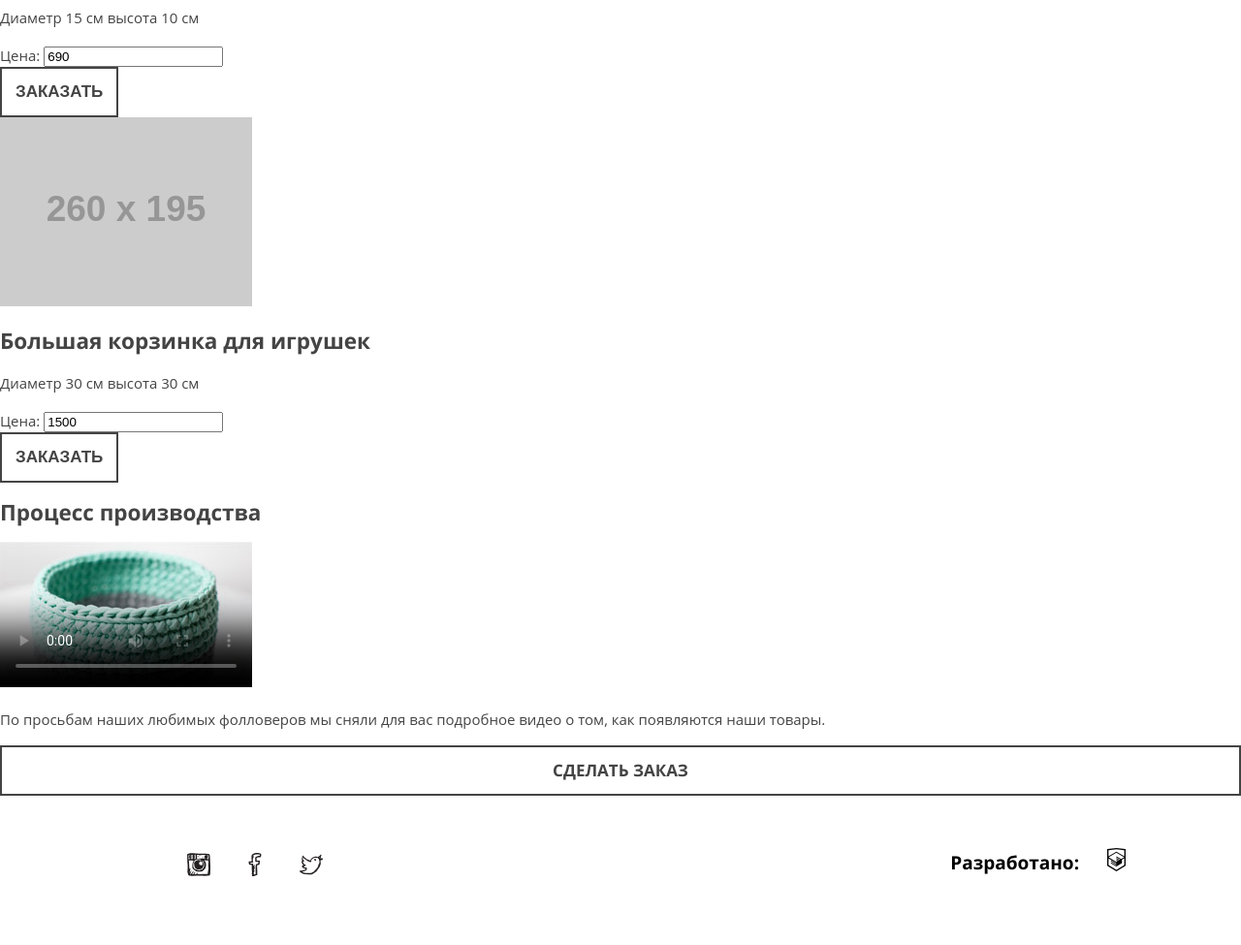
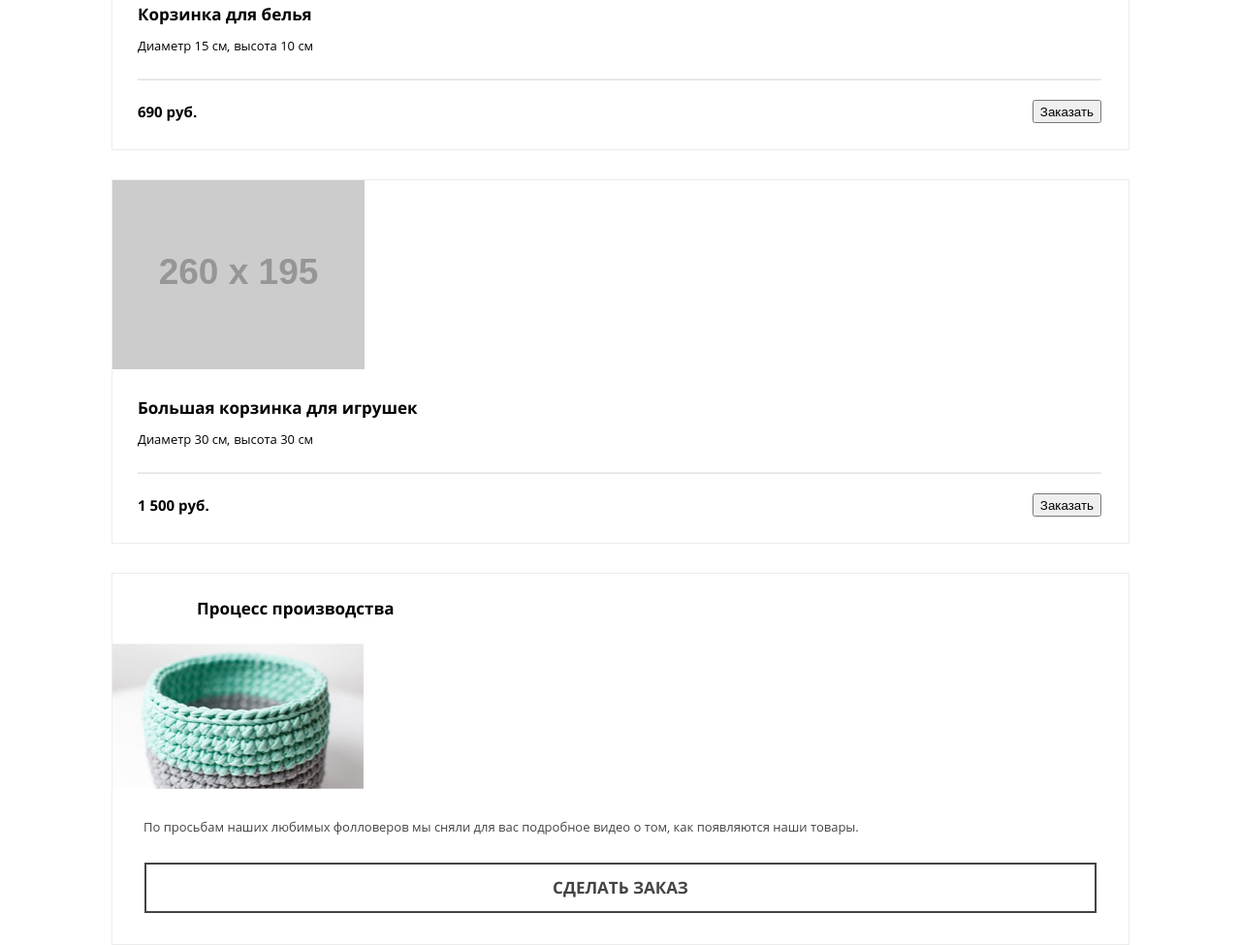
Before and after one commit to dawinn/273215-mishka, a website: page catalog.html in a window 1280 px wide. Shown: the part 1315-2290 px from the top of the page at 97% size. Before the commit the page ends 2224 px from the top, so only its background shows below. Drawn offline with nearby package versions, Linux system fonts and the light colour scheme; files that its build step writes are made by us from their sources; placeholder pictures from the web are drawn by us; files whose address does not match are found by name; a web font is replaced by a local one.

Commit message:
Сделана разметка мобильной версии сетки для catalog.html

```diff
--- a/catalog.html
+++ b/catalog.html
@@ -42,33 +42,32 @@
         </nav>
     </header>
     <main class="page-content">
-      <h1 class="page-content__title">Каталог товара</h1>
+      <div class="page-content__title-wrapper">
+        <h1 class="page-content__title">Каталог товаров</h1>
+      </div>
 
       <div class="catalog-list">
         <section class="catalog-list__item  product">
-          <div class="product_img">
+          <div class="product__img">
             <img src="img/photo-1-mobile@1x.jpg" width="260" height="195" alt="Зайчик попрыгайчик">
           </div>
           <header class="product__header">
-            <h2 class="product__title">Зайчик попрыгайчик</h2>
+            <h2 class="product__title">Зайчик-попрыгайчик</h2>
             <p class="product__descr">
                 <span>Рост 30 см</span>
                 <span>Вес 200 г</span>
             </p>
           </header>
           <footer class="product__footer">
-            <form class="product__order-form" method="post" action="https://echo.htmlacademy.ru/">
-              <input type="hidden" name="title" value="Вязаные корзинки">
             <div class="product__price">
-                <label for="price-item13">Цена:</label>
-                <input type="number" name="price" id="price-item13" value="1200" readonly>
+              1 200 руб.
             </div>
-              <button class="product__order-btn btn product__order-btn--nojs">Заказать</button>
-            </form>
+            <button class="product__order-btn   product__order-btn--nojs">Заказать</button>
           </footer>
         </section>
+
         <section class="catalog-list__item  product">
-          <div class="product_img">
+          <div class="product__img">
             <img src="http://placehold.it/260x195" width="260" height="195" alt="Корзинка для белья">
           </div>
           <header class="product__header">
@@ -79,18 +78,15 @@
             </p>
           </header>
           <footer class="product__footer">
-            <form class="product__order-form" method="post" action="https://echo.htmlacademy.ru/">
-              <input type="hidden" name="title" value="Вязаные корзинки">
             <div class="product__price">
-                <label for="price-item14">Цена:</label>
-                <input type="number" name="price" id="price-item14" value="690" readonly>
+              690 руб.
             </div>
-              <button class="product__order-btn btn product__order-btn--nojs">Заказать</button>
-            </form>
+            <button class="product__order-btn  product__order-btn--nojs">Заказать</button>
           </footer>
         </section>
+
         <section class="catalog-list__item  product">
-          <div class="product_img">
+          <div class="product__img">
             <img src="http://placehold.it/260x195" width="260" height="195" alt="Большая корзинка для игрушек">
           </div>
           <header class="product__header">
@@ -101,20 +97,16 @@
             </p>
           </header>
           <footer class="product__footer">
-            <form class="product__order-form" method="post" action="https://echo.htmlacademy.ru/">
-              <input type="hidden" name="title" value="Вязаные корзинки">
             <div class="product__price">
-                <label for="price-item15">Цена:</label>
-                <input type="number" name="price" id="price-item15" value="1500" readonly>
+              1 500 руб.
             </div>
-              <button class="product__order-btn btn product__order-btn--nojs">Заказать</button>
-            </form>
+            <button class="product__order-btn  product__order-btn--nojs">Заказать</button>
           </footer>
         </section>
 
         <section class="catalog-list__item  video">
           <h2 class="video__title">Процесс производства</h2>
-          <video controls preload="metadata" width="260" height="150" poster="img/video-mobile@1x.jpg"></video>
+          <video class="video__viewer" preload="metadata" width="259" height="150" poster="img/video-mobile@1x.jpg"></video>
           <p class="video__descr">По просьбам наших любимых фолловеров мы сняли для вас подробное видео о том, как появляются наши товары.</p>
           <a class="video__order-link btn video__order-link--nojs"  href="form.html">Сделать заказ</a>
         </section>
@@ -124,6 +116,9 @@
     </main>
     <footer class="page-footer">
       <div class="page-footer__wrapper">
+        <div class="page-footer__logo">
+
+        </div>
         <p class="page-footer__social">
           <span class="social-links">
             <a class="social-link  social-link--in" href="https://www.instagram.com/htmlacademy">Мы в Инстаграме</a>
--- a/sass/blocks/catalog-list.scss
+++ b/sass/blocks/catalog-list.scss
@@ -2,4 +2,14 @@
   display: flex;
   flex-direction: column;
   align-items: center;
+
+  &__item {
+    padding: 0;
+    @include container;
+    margin-bottom: 30px;
+    width: 259px;
+
+    border: 1px solid $border-lightgrey;
+    box-sizing: border-box;
+  }
 }
--- a/sass/blocks/page-content.scss
+++ b/sass/blocks/page-content.scss
@@ -8,16 +8,18 @@
   }
   &__title {
     margin: 0;
-    margin-bottom: 23px;
+    margin-bottom: 30px;
     padding-top: 70px;
     padding-right: 30px;
-    padding-bottom: 79px;
+    padding-bottom: 76px;
     padding-left: 30px;
 
     @include set-font-size($h1-font-size);
     color: $text-black;
     font-weight: bold;
     text-align: center;
+
+    background-color: $bg-lightgrey;
   }
 
   &__title--index-page {
--- a/sass/blocks/page-footer.scss
+++ b/sass/blocks/page-footer.scss
@@ -5,7 +5,7 @@
   color: $text-black;
   font-weight: bold;
 
-  //background-color: $bg-lightgrey;
+  background-color: $bg-lightgrey;
 
   &__wrapper {
     @include container;
--- a/sass/blocks/product.scss
+++ b/sass/blocks/product.scss
@@ -1,50 +1,64 @@
 .product {
-  margin: 30px;
-  padding: 0;
 
-  @include font-open-sans ($font-size, $color-title,bold, $line-height);
+  @include set-font-size($default-font-size);
+  font-weight: bold;
+  color: $text-black;
 
-  border: 1px solid $color-border-light;
+  background: $bg-white;
 
   &__img {
     margin: 0;
+    margin-bottom: 22px;
     padding: 0;
   }
+
+  &__header,
+  &__footer {
+    margin-left: 26px;
+    margin-right: 28px;
+  }
+
   &__header {
-    margin-left: 30px;
-    margin-right: 30px;
+    padding-bottom: 19px;
 
-    border-bottom: 1px solid $color-border-light;
+    border-bottom: 1px solid $border-lightgrey;
   }
 
   &__footer {
-    margin-top: 25px;
-    margin-left: 30px;
-    margin-right: 30px;
-
+    padding-top: 20px;
+    padding-bottom: 27px;
+    display: flex;
+    flex-direction: row;
+    justify-content: space-between;
 
   }
 
+  &__title {
+    margin: 0;
+    margin-bottom: 5px;
+    font-size: 17px;
+    line-height: 24px;
+  }
+
+  &__header  + &__footer {
+    border-top: 1px solid $border-darklightgrey;
+  }
+
   &__descr {
+    margin: 0;
     font-size: 13px;
     line-height: 30px;
     font-weight: normal;
   }
 
-  &__price label {
-    font-size: 0;
+  &__descr * + * {
+    text-transform: lowercase;
   }
 
-  &__price input {
-    font: inherit;
-    border: none;
+  &__descr * + *::before {
+    content: ",";
+    position: relative;
+    left: -4px;
   }
 
-  &__price::after {
-    content: "руб";
-  }
-
-  &__order-btn {
-    /* TODO: заменить текст картинкой */
-  }
 }
--- a/sass/blocks/video.scss
+++ b/sass/blocks/video.scss
@@ -1,24 +1,38 @@
 .video {
-  margin: 30px;
-  padding: 0;
+  margin-bottom: 60px;
+  @include set-font-size ($default-font-size);
+  font-weight: bold;
+  color: $text-black;
 
-  @include font-open-sans ($font-size, $color-title,bold, $line-height);
-
-  border: 1px solid $color-border-light;
+  background: $bg-white;
 
   &__title {
-    padding-left: 90px;
+    margin-bottom: 24px;
+    padding-top: 10px;
+    padding-left: 87px;
+
+    font-size: 17px;
+    line-height: 24px;
+  }
+
+  &__viewer {
+    height: 150px;
+    margin-bottom: 8px;
   }
 
   &__descr {
-    padding-left: 35px;
+    margin-bottom: 25px;
+    padding-left: 32px;
     padding-right: 35px;
     font-size: 13px;
     font-weight: normal;
-    color: #color;
+    color: $text-gray;
   }
 
-&__order-link {
-  margin: 35px;
+  &__order-link {
+    margin-top: 25px;
+    margin-right: 33px;
+    margin-bottom: 32px;
+    margin-left: 33px;
+  }
 }
-}
--- a/sass/style.scss
+++ b/sass/style.scss
@@ -21,16 +21,11 @@
 @import "blocks/social-links.scss";
 @import "blocks/social-link.scss";
 
+@import "blocks/catalog-list.scss";
+@import "blocks/product.scss";
+@import "blocks/video.scss";
 /*
-@import "blocks/product.scss";
 
-
-
-
-@import "blocks/catalog-list.scss";
-@import "blocks/video.scss";
 @import "blocks/order-form.scss";
 
-
-
 */
```
Lines whose indentation alone changed are shown as unchanged.
